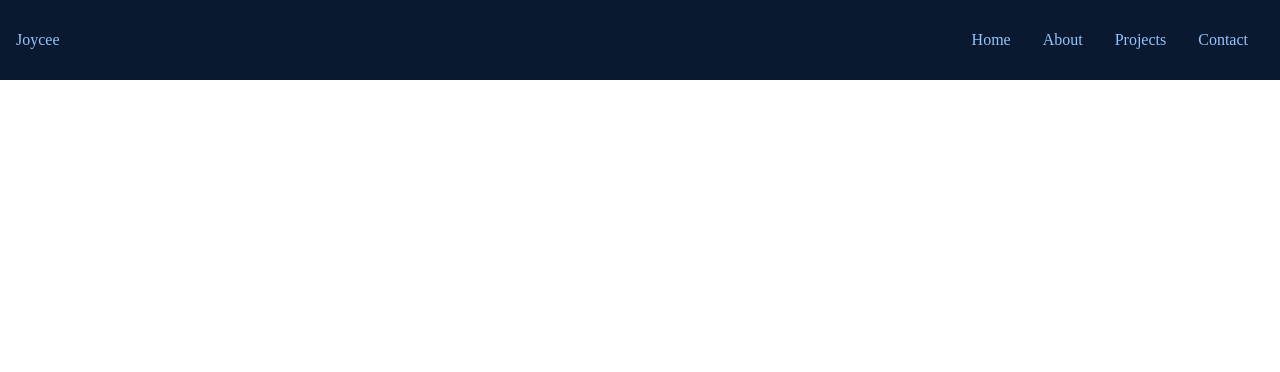
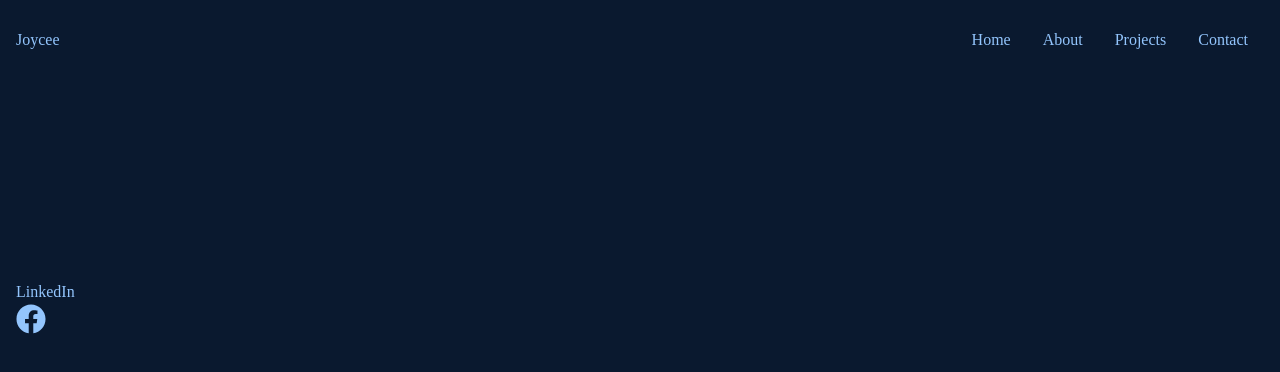
Before and after one commit to Joycee-Alfred-Nirmal/joycee-portfolio, a React (Create React App) app in the folder react-portfolio/my-app/: page / in a window 1280 px wide. Shown: the top 372 px of the page. Built offline with nearby package versions, Linux system fonts and the light colour scheme.

Commit message:
created Home component

```diff
--- a/react-portfolio/my-app/src/App.js
+++ b/react-portfolio/my-app/src/App.js
@@ -1,9 +1,11 @@
+import Home from "./components/Home";
 import Navbar from "./components/Navbar";
 
 function App() {
   return (
     <div>
     <Navbar/>
+    <Home/>
   </div>
   );
 }
--- /dev/null
+++ b/react-portfolio/my-app/src/components/Home.jsx
@@ -0,0 +1,12 @@
+import React from 'react';
+import {HiArrowNarrowflight} from 'react-icons/hi'
+
+const Home = () => {
+  return (
+    <div className='w-full h-screen bg-[#0a192f]'>
+
+    </div>
+  )
+}
+
+export default Home
--- a/react-portfolio/my-app/src/components/Navbar.jsx
+++ b/react-portfolio/my-app/src/components/Navbar.jsx
@@ -1,5 +1,8 @@
 import React , {useState}from 'react';
-import {FaBars , FaTimes} from 'react-icons/fa'
+import {FaBars , FaFacebook, FaTimes} from 'react-icons/fa';
+import { HiOutlineMail } from 'react-icons/hi';
+import {BsFillPersonLinesFill} from 'react-icons/bs';
+
 
 const Navbar = () => {
 
@@ -32,7 +35,14 @@
       </ul>
 
       {/* social icons */}
-      <div className='hidden'>
+      <div className='flex fixed flex-col top-[35%] left-0'>
+        <ul>
+          <li>
+            <a href="/">
+              LinkedIn <FaFacebook size={30}/>
+            </a>
+          </li>
+        </ul>
 
       </div>
   </div>
```
